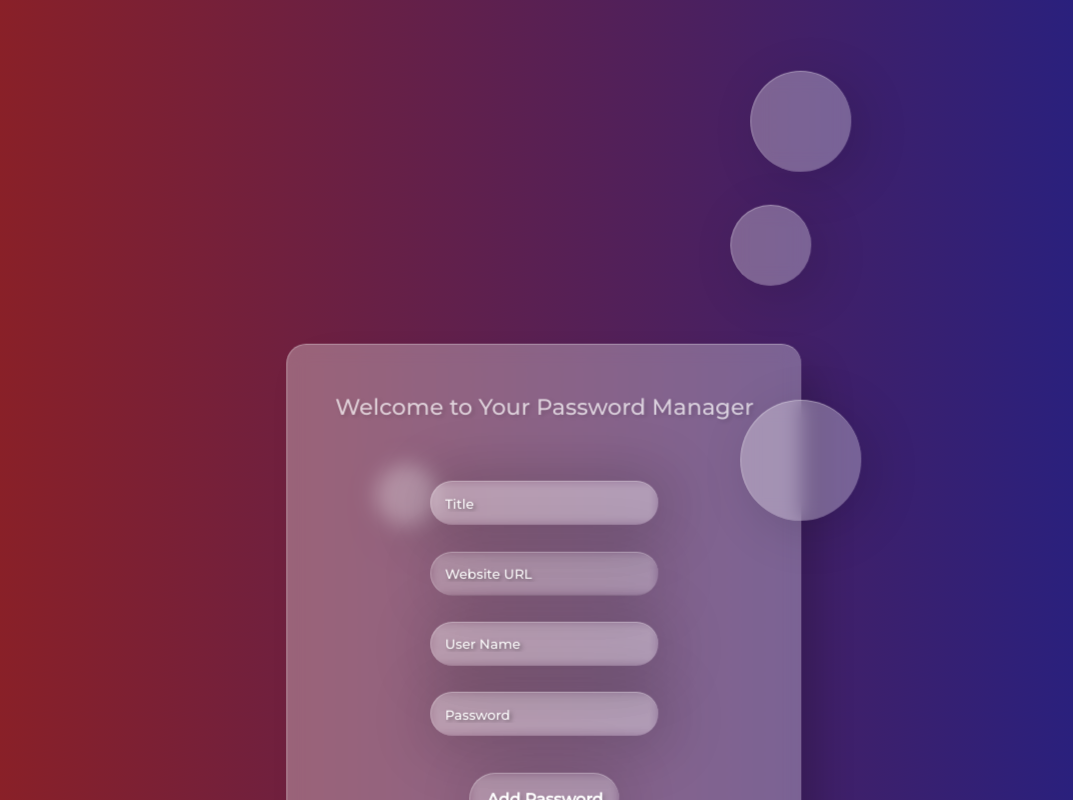
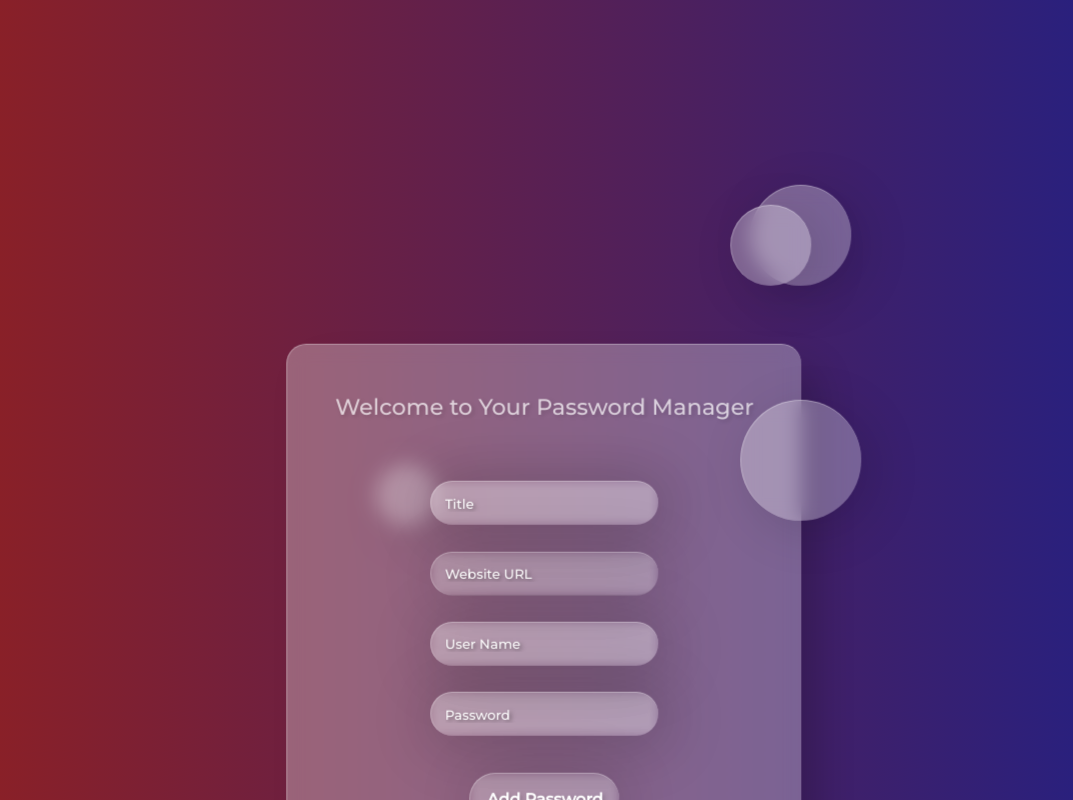
Before and after one commit to khadergw/Password-Manager, a React (Create React App) app in the folder Password Manager/client/: page / in a window 1280 px wide. Shown: the top 800 px of the page, without its empty margins (96-1169 px from the left). Built offline with nearby package versions, Linux system fonts and the light colour scheme; no server answers.

Commit message:
changed the margin for circle3

```diff
--- a/Password Manager/client/src/App.css
+++ b/Password Manager/client/src/App.css
@@ -129,7 +129,7 @@ p {
   .circle-3 {
     height: 100px;
     width: 100px;
-    bottom: 70%;
+    bottom: 60%;
     right: -50px;
     z-index: -1;
   }
```
